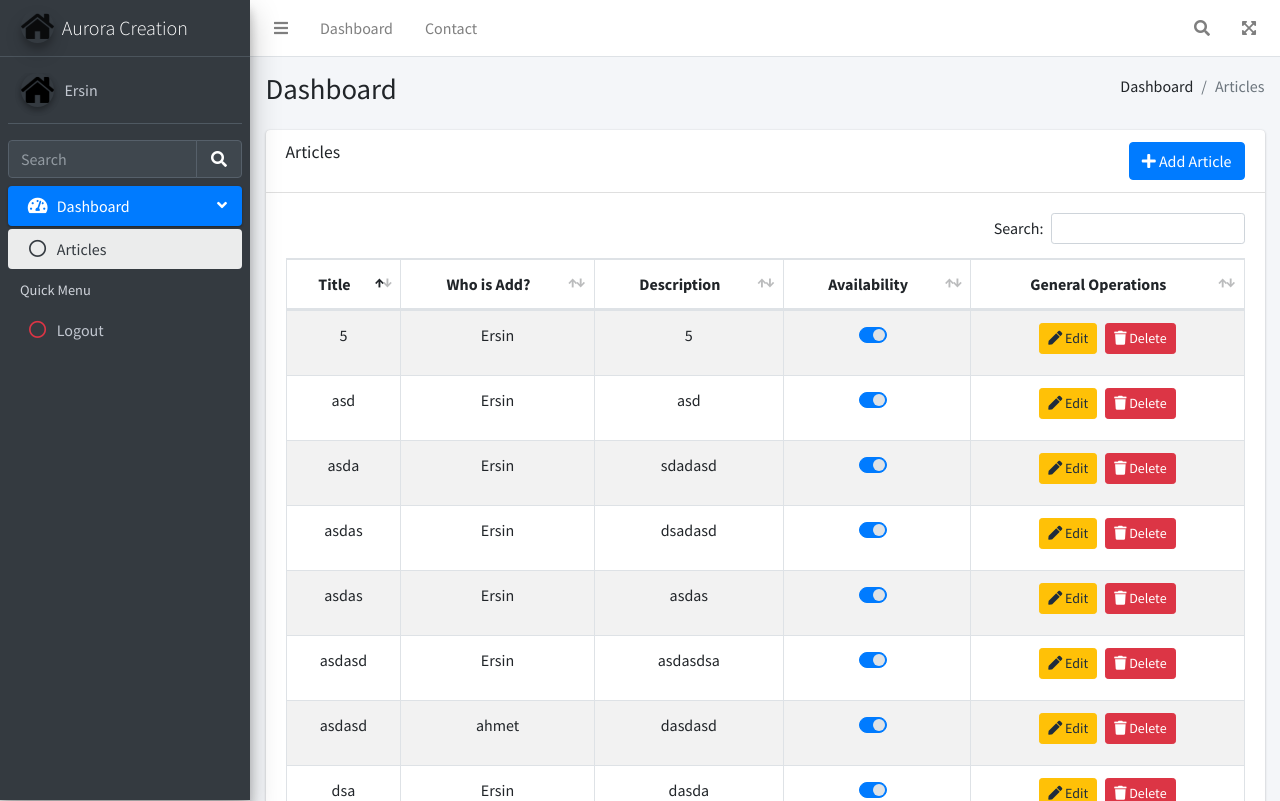
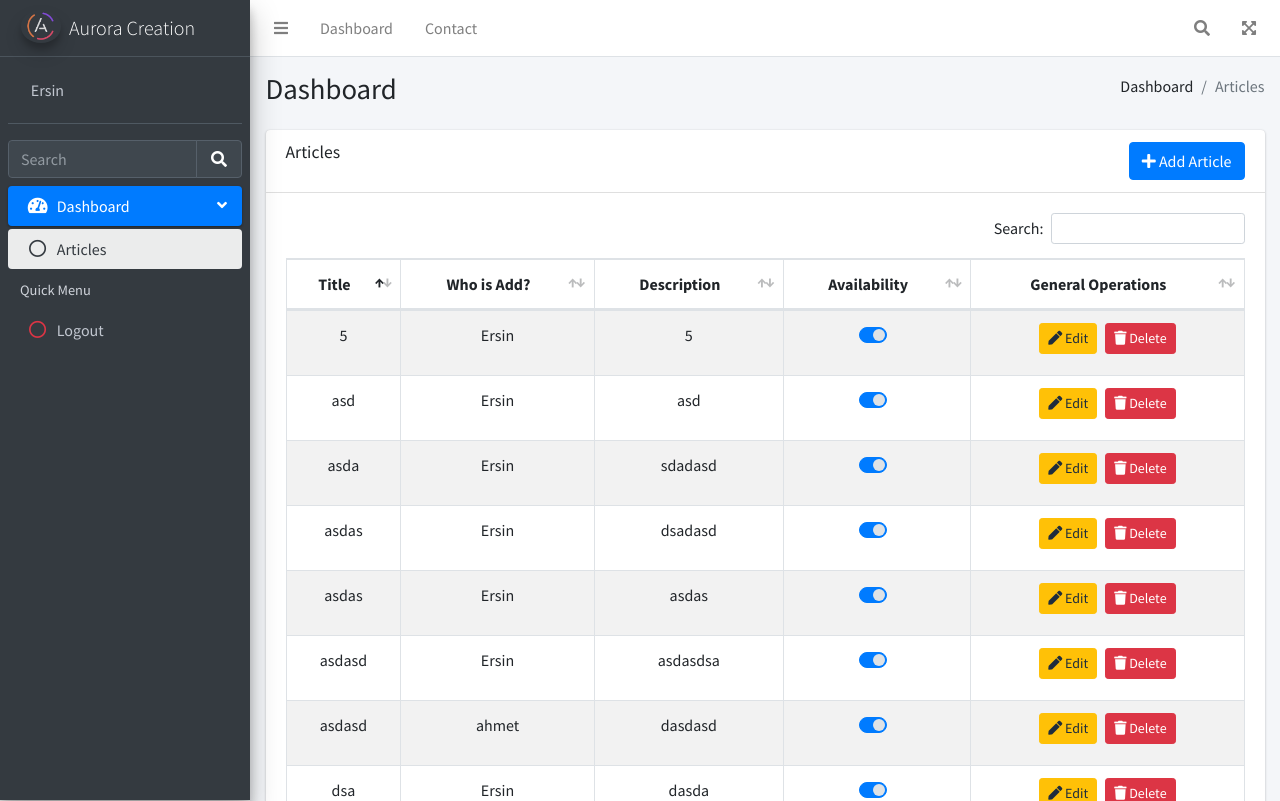
Before and after one commit to ersntkn/php-exercise, a PHP site: page /panel.php in a window 1280 px wide. Shown: the top 801 px of the page. Run offline with PHP 8.4, Linux system fonts and the light colour scheme; a user stored in the database is signed in; data comes from the database, SQL or seed files in the repository; some libraries are stand-ins or nearby versions.

Commit message:
last-changes

```diff
--- a/panel/panel_include/aside_menu.php
+++ b/panel/panel_include/aside_menu.php
@@ -1,12 +1,12 @@
 <aside class="main-sidebar sidebar-dark-primary elevation-4">
   <a href="#" class="brand-link">
-    <img src="./assets/images/icons/favicon.ico" alt="Aurora Creation" class="brand-image img-circle elevation-3" style="opacity: .8">
+    <img src="./assets/images/aurora.png" alt="Aurora Creation" class="brand-image img-circle elevation-3" style="opacity: .8">
     <span class="brand-text font-weight-light">Aurora Creation</span>
   </a>
   <div class="sidebar">
     <div class="user-panel mt-3 pb-3 mb-3 d-flex">
       <div class="image">
-        <img src="./assets/images/icons/favicon.ico" class="img-circle elevation-2" alt="User Image">
+
       </div>
       <div class="info">
         <a href="#" class="d-block"><?php echo $_SESSION["user"]["name"]; ?></a>
```
Also changed, not shown: assets/images/aurora.png (added).
